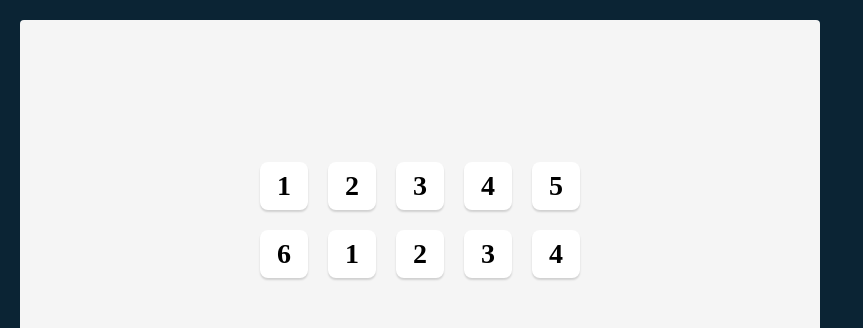
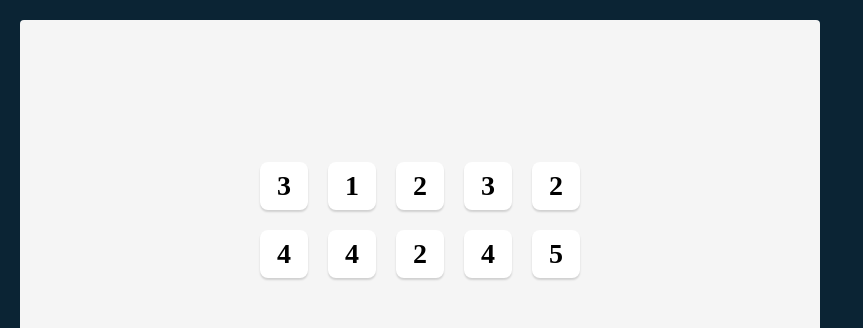
Before and after one commit to vishalicious213/tenzies, a React (Vite) app: page / in a window 1280 px wide. Shown: the top 328 px of the page, without its empty margins (0-863 px from the left). Built offline with nearby package versions, Linux system fonts and the light colour scheme.

Commit message:
rendering dice with value from dice in state

```diff
--- a/src/App.jsx
+++ b/src/App.jsx
@@ -16,16 +16,8 @@ export default function App() {
     return (
         <main>
             <section className="dice-container">
-                <Die value={1} />
-                <Die value={2} />
-                <Die value={3} />
-                <Die value={4} />
-                <Die value={5} />
-                <Die value={6} />
-                <Die value={1} />
-                <Die value={2} />
-                <Die value={3} />
-                <Die value={4} />
+                {/* spot, below is the index for each die in the array */}
+                {dice.map((die, spot) => <Die value={die} key={spot} />)}
             </section>
         </main>
     )
```
